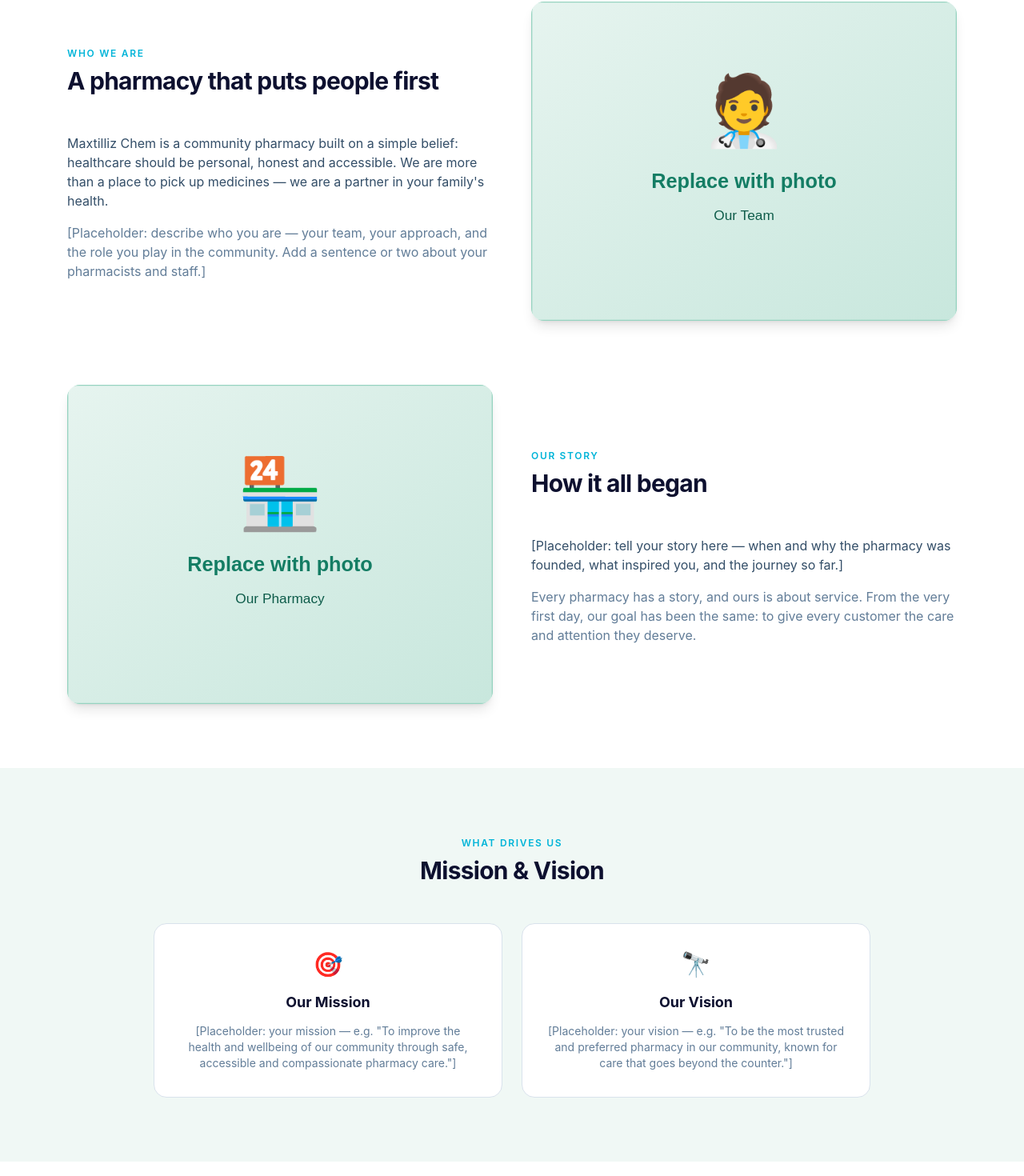
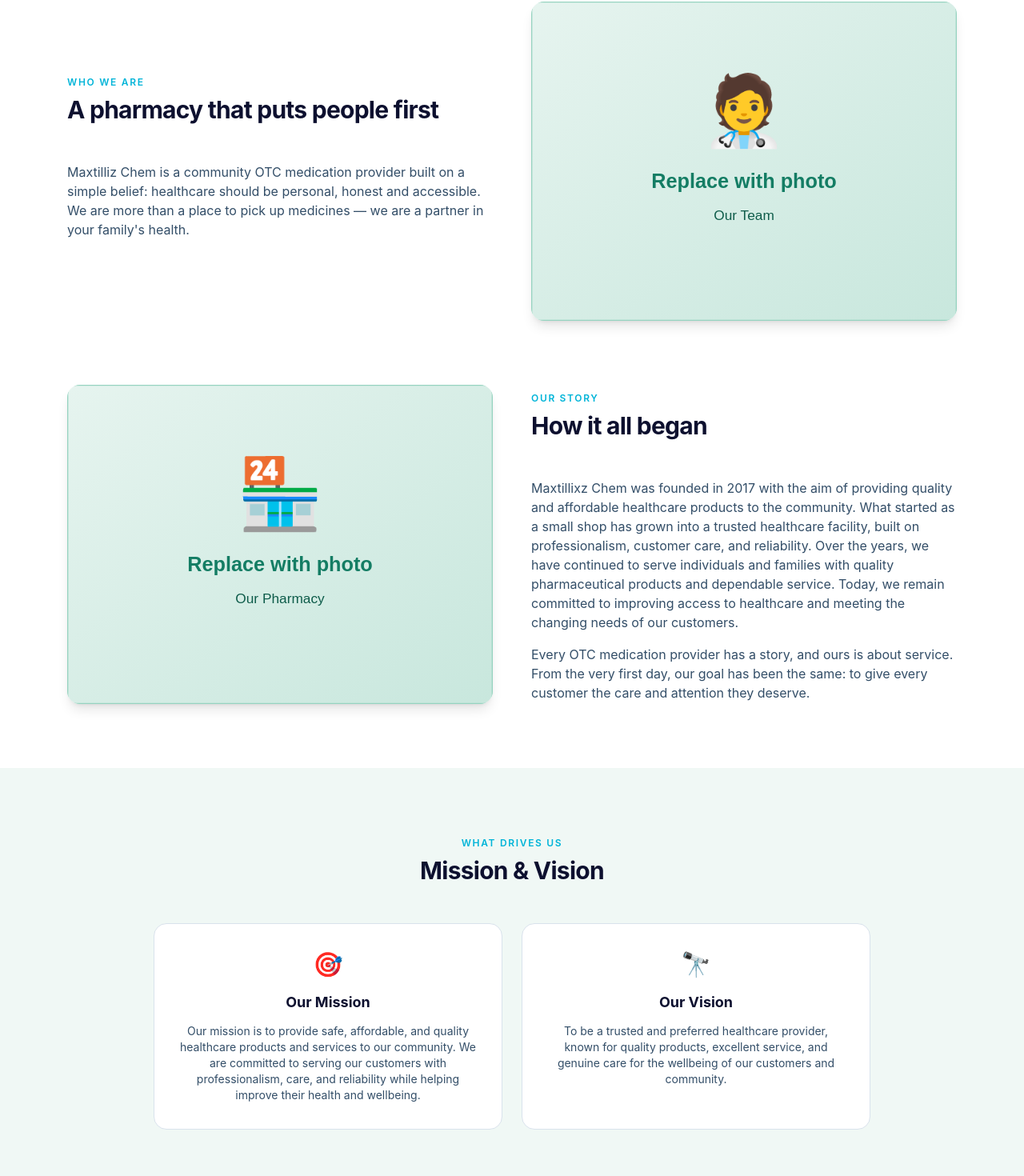
Before and after one commit to azimuthal-pro/maxtilliz-website, a Next.js app: page /about in a window 1280 px wide. Shown: the part 407-1877 px from the top of the page at 80% size. Built offline with nearby package versions, Linux system fonts and the light colour scheme.

Commit message:
update to about us page

```diff
--- a/src/app/about/page.tsx
+++ b/src/app/about/page.tsx
@@ -44,15 +44,10 @@ export default function AboutPage() {
             <div>
               <SectionHeading eyebrow="Who we are" title="A pharmacy that puts people first" />
               <p className="mb-4 text-ink-700">
-                {site.name} is a community pharmacy built on a simple belief:
+                {site.name} is a community OTC medication provider built on a simple belief:
                 healthcare should be personal, honest and accessible. We are
                 more than a place to pick up medicines — we are a partner in
                 your family's health.
-              </p>
-              <p className="text-ink-500">
-                [Placeholder: describe who you are — your team, your approach,
-                and the role you play in the community. Add a sentence or two
-                about your pharmacists and staff.]
               </p>
             </div>
             <div className="overflow-hidden rounded-2xl shadow-lg">
@@ -80,11 +75,13 @@ export default function AboutPage() {
             <div className="order-1 lg:order-2">
               <SectionHeading eyebrow="Our story" title="How it all began" />
               <p className="mb-4 text-ink-700">
-                [Placeholder: tell your story here — when and why the pharmacy
-                was founded, what inspired you, and the journey so far.]
+Maxtillixz Chem was founded in 2017 with the aim of providing quality and affordable healthcare products to the community. What started as a small shop has grown into a trusted healthcare facility, built on professionalism, customer care, and reliability.
+
+                Over the years, we have continued to serve individuals and families with quality pharmaceutical products and dependable service. Today, we remain committed to improving access to healthcare and meeting the changing needs of our customers.
+
               </p>
-              <p className="text-ink-500">
-                Every pharmacy has a story, and ours is about service. From the
+              <p className="text-ink-700">
+                Every OTC medication provider has a story, and ours is about service. From the
                 very first day, our goal has been the same: to give every
                 customer the care and attention they deserve.
               </p>
@@ -105,19 +102,18 @@ export default function AboutPage() {
             <div className="rounded-2xl border border-ink-100 bg-white p-8 text-center">
               <div className="text-3xl">🎯</div>
               <h3 className="mt-4 text-lg font-bold text-ink-900">Our Mission</h3>
-              <p className="mt-3 text-sm text-ink-500">
-                [Placeholder: your mission — e.g. "To improve the health and
-                wellbeing of our community through safe, accessible and
-                compassionate pharmacy care."]
+              <p className="mt-3 text-sm text-ink-700">
+Our mission is to provide safe, affordable, and quality healthcare products and services to our community. We are committed to serving our customers with professionalism, care, and reliability while helping improve their health and wellbeing.
+
               </p>
             </div>
             <div className="rounded-2xl border border-ink-100 bg-white p-8 text-center">
               <div className="text-3xl">🔭</div>
               <h3 className="mt-4 text-lg font-bold text-ink-900">Our Vision</h3>
-              <p className="mt-3 text-sm text-ink-500">
-                [Placeholder: your vision — e.g. "To be the most trusted and
-                preferred pharmacy in our community, known for care that goes
-                beyond the counter."]
+              <p className="mt-3 text-sm text-ink-700">
+
+To be a trusted and preferred healthcare provider, known for quality products, excellent service, and genuine care for the wellbeing of our customers and community.
+
               </p>
             </div>
           </div>
@@ -143,7 +139,7 @@ export default function AboutPage() {
                 <h3 className="mt-3 text-base font-bold text-ink-900">
                   {value.title}
                 </h3>
-                <p className="mt-2 text-sm text-ink-500">{value.text}</p>
+                <p className="mt-2 text-sm text-ink-700">{value.text}</p>
               </div>
             ))}
           </div>
```
